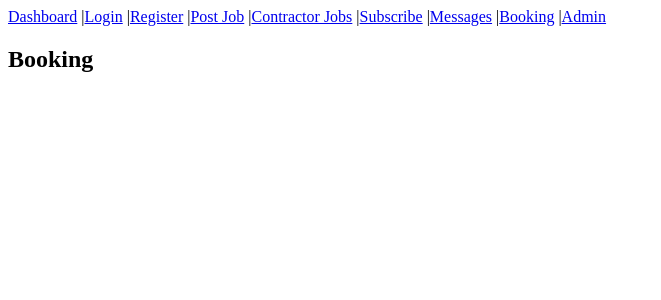
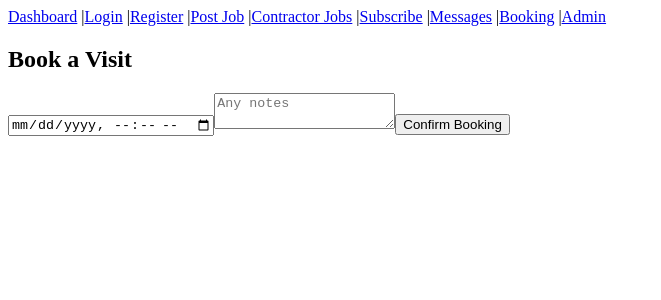
Before and after one commit to sasimf/property-maintenance-pwa, a React (Create React App) app: page /booking/1 in a window 1280 px wide. Shown: the top 300 px of the page, without its empty margins (0-661 px from the left). Built offline with nearby package versions, Linux system fonts and the light colour scheme; no server answers.

Commit message:
Update Booking.js

```diff
--- a/src/components/Booking/Booking.js
+++ b/src/components/Booking/Booking.js
@@ -1 +1,42 @@
-import React from'react';function Booking(){return<div><h2>Booking</h2></div>;}export default Booking;
+import React, { useState } from 'react';
+import { createBooking } from '../../services/api';
+import { useParams, useNavigate } from 'react-router-dom';
+
+export default function Booking() {
+  const { jobId } = useParams();
+  const [details, setDetails] = useState({ date: '', notes: '' });
+  const [error, setError] = useState('');
+  const [loading, setLoading] = useState(false);
+  const navigate = useNavigate();
+
+  const handleChange = e => {
+    setDetails(prev => ({ ...prev, [e.target.name]: e.target.value }));
+  };
+
+  const handleSubmit = async e => {
+    e.preventDefault();
+    setError('');
+    setLoading(true);
+
+    try {
+      await createBooking(jobId, details);
+      navigate(`/messages/${jobId}`);
+    } catch (err) {
+      setError(err.message);
+    } finally {
+      setLoading(false);
+    }
+  };
+
+  return (
+    <form onSubmit={handleSubmit}>
+      <h2>Book a Visit</h2>
+      {error && <p style={{ color: 'red' }}>{error}</p>}
+      <input type="datetime-local" name="date" onChange={handleChange} required />
+      <textarea name="notes" placeholder="Any notes" onChange={handleChange} />
+      <button type="submit" disabled={loading}>
+        {loading ? 'Booking…' : 'Confirm Booking'}
+      </button>
+    </form>
+  );
+}
```
